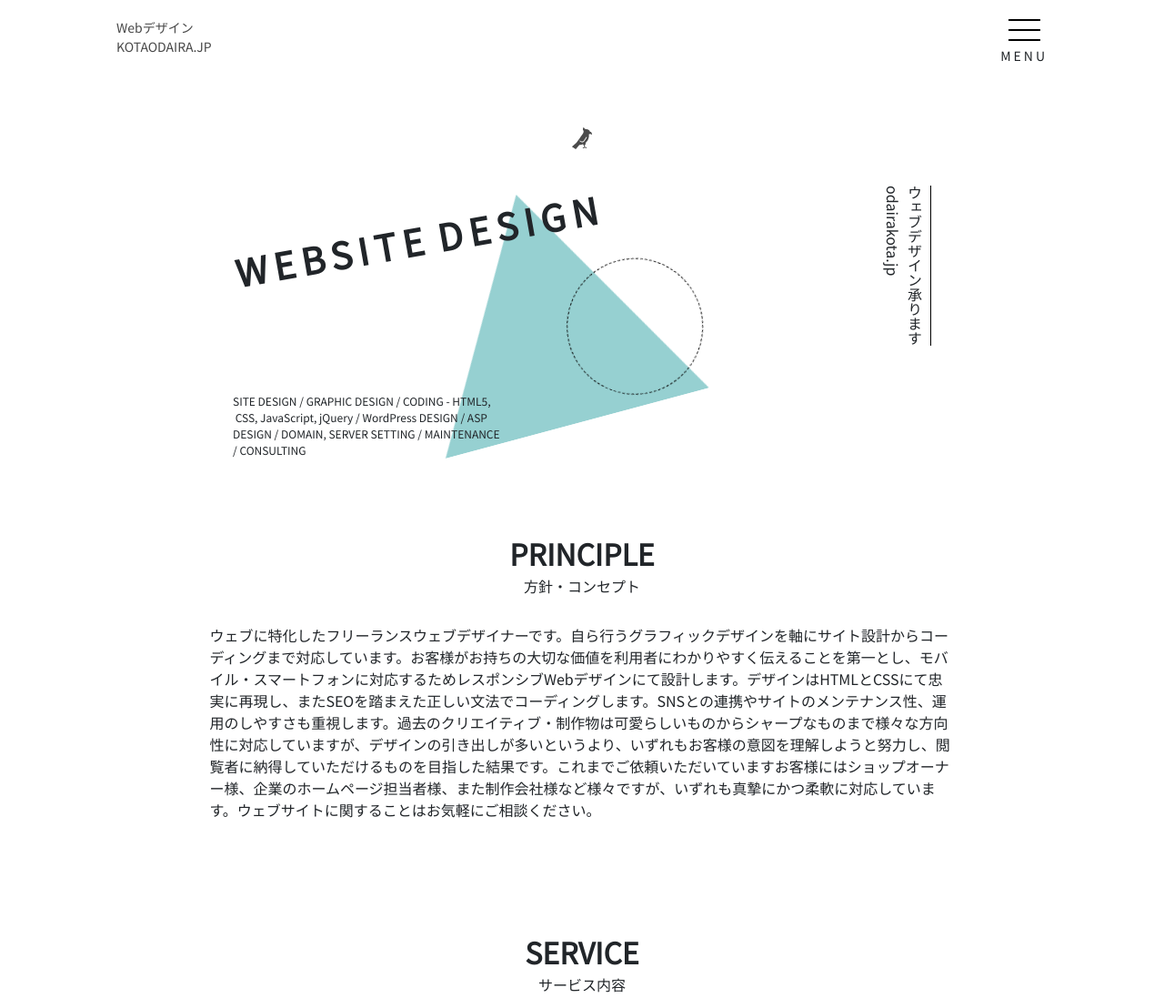
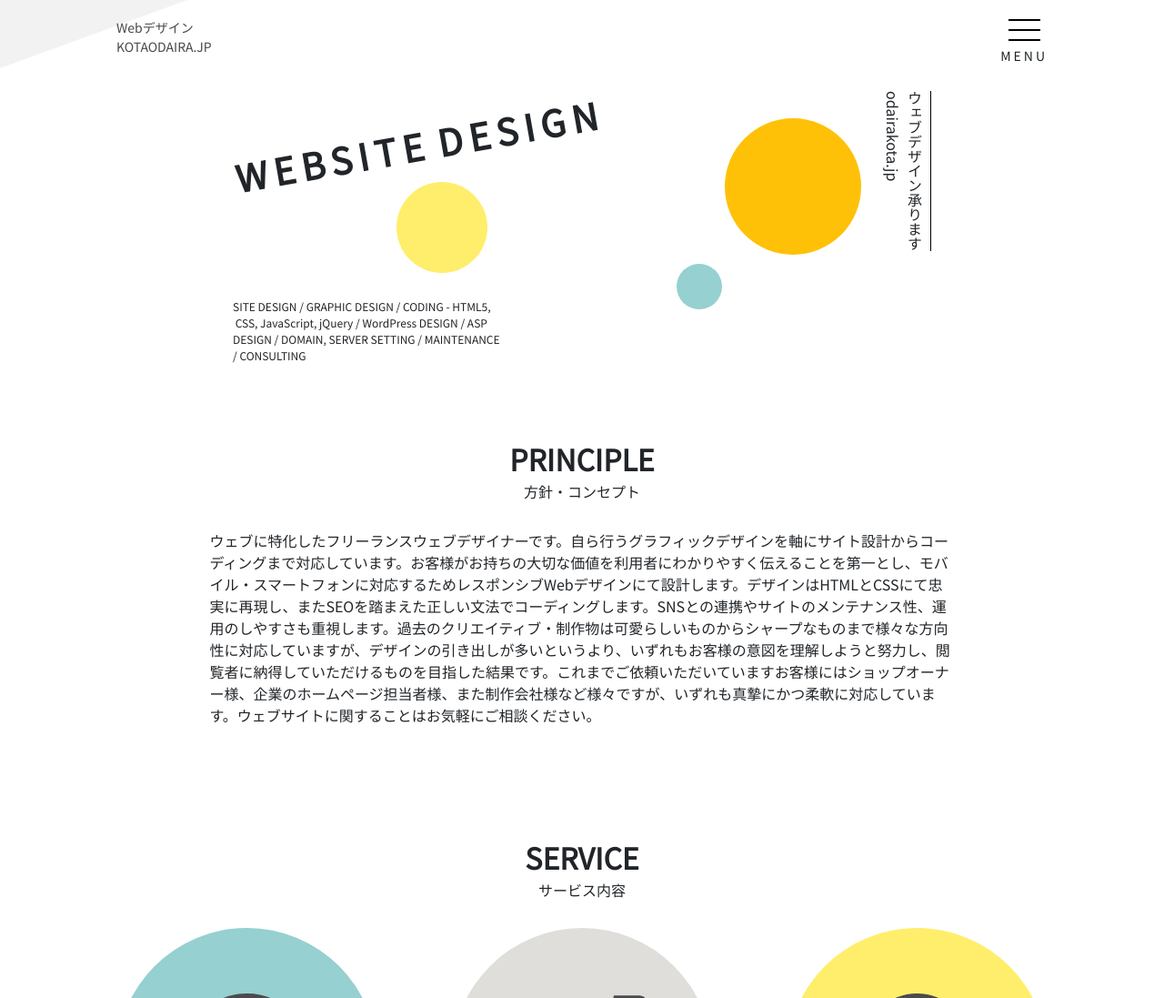
Before and after one commit to empenguin1186/empenguin1186.github.io, a plain HTML site: page index.html in a window 1280 px wide. Shown: the top 1097 px of the page at 91% size. Drawn offline with nearby package versions, Linux system fonts and the light colour scheme; a web font is replaced by a local one.

Commit message:
:+1: 諸々追加

```diff
--- a/index.html
+++ b/index.html
@@ -36,7 +36,7 @@
         </div>
       </header>
       <section class="hero">
-        <img src="images/bird.svg" alt="" class="hero__icon">
+        <!-- <img src="images/bird.svg" alt="" class="hero__icon"> -->
         <div class="hero__texts">
           <div class="hero__horizontal">
             <p class="hero__title">
@@ -52,10 +52,12 @@
             class="hero__desc">SITE&nbsp;DESIGN&nbsp;/&nbsp;GRAPHIC&nbsp;DESIGN&nbsp;/&nbsp;CODING&nbsp;-&nbsp;HTML5,<br>&nbsp;CSS,&nbsp;JavaScript,&nbsp;jQuery&nbsp;/
             WordPress
             DESIGN&nbsp;/&nbsp;ASP&nbsp;<br>DESIGN&nbsp;/&nbsp;DOMAIN,&nbsp;SERVER&nbsp;SETTING&nbsp;/&nbsp;MAINTENANCE&nbsp;<br>/&nbsp;CONSULTING</span>
-        </div>
-        <div class="hero__bg">
-          <div class="hero__triangle"></div>
-          <div class="hero__circle"></div>
+          <div class="hero__bg">
+            <!-- <div class="hero__triangle"></div> -->
+            <div class="hero__circle"></div>
+            <div class="hero__circle"></div>
+            <div class="hero__circle"></div>
+          </div>
         </div>
       </section>
       <section class="principle appear left">
--- a/scripts/main.js
+++ b/scripts/main.js
@@ -49,6 +49,15 @@ class Main {
         }
     }
 
+    _headerBgChange(el, inview) {
+        const header = document.querySelector('.header');
+        if (inview) {
+            header.classList.remove('top');
+        } else {
+            header.classList.add('top');
+        }
+    }
+
     _navAnimation(el, inview) {
         if (inview) {
             this.header.classList.remove('triggered');
@@ -67,6 +76,7 @@ class Main {
     // スクロール監視クラスの初期化
     _scrollInit() {
         this.observers = new ScrollObserver('.hero', this._inviewAnimation);
+        this.observers = new ScrollObserver('.bg-gray', this._headerBgChange, { once: false });
         this.observers = new ScrollObserver('.principle', this._inviewAnimation);
         this.observers = new ScrollObserver('.service', this._inviewAnimation);
         this.observers = new ScrollObserver('.works', this._inviewAnimation);
@@ -74,7 +84,8 @@ class Main {
         this.observers = new ScrollObserver('.about', this._inviewAnimation);
         this.observers = new ScrollObserver('.contact', this._inviewAnimation);
         this.observers = new ScrollObserver('.footer', this._inviewAnimation);
-        // this.observers = new ScrollObserver('.hero__desc', this._textAnimation);
+        this.observers = new ScrollObserver('.title__main', this._textAnimation);
+        this.observers = new ScrollObserver('.title__sub', this._textAnimation);
     }
 
     // スライドの初期化
--- a/styles/breakpoints/_base.scss
+++ b/styles/breakpoints/_base.scss
@@ -84,10 +84,10 @@ img {
 
 .bg-gray {
     position: absolute;
-    top: -100px;
+    top: 0px;
     left: 0;
     width: 100%;
-    height: 100px;
+    height: 75px;
     transform: rotate(-20deg);
     transform-origin: bottom left;
     background-color: rgba(0, 0, 0, 0.05);
@@ -100,8 +100,8 @@ img {
     width: 100%;
     padding: 20px 0;
     z-index: 200;
-    height: 100px;
-    background-color: $cWhite;
+    height: 75px;
+    background-color: transparent;
 
     &__inner {
         display: flex;
@@ -117,6 +117,10 @@ img {
             display: block;
             @extend .font-sm;
         }
+    }
+
+    &.top {
+        background-color: $cWhite;
     }
 }
 
@@ -157,8 +161,12 @@ img {
 .hero {
     position: relative;
     padding-top: 100px;
+    @extend .mb-lg;
     @extend .content-width;
-    @extend .mb-lg;
+    // background-image: url(../../images/top-image.jpg);
+    // background-repeat: no-repeat;
+    // object-fit: cover;
+
 
     &__icon {
         display: flex;
@@ -222,12 +230,49 @@ img {
 
     &__bg {
         position: absolute;
-        bottom: 0;
-        left: 50%;
-        transform: translateX(-50%);
-        z-index: 1;
-        transform-style: preserve-3d;
-        perspective: 1000px;
+        top: 0;
+        left: 0;
+        width: 100%;
+        height: 100%;
+        z-index: -1;
+
+        & > .hero__circle {
+            &:nth-child(1) {
+                top: 10%;
+                right: 10%;
+                width: 150px;
+                height: 150px;
+                background-color: #ffc107;
+                transition-delay: 1s;
+            }
+
+            &:nth-child(2) {
+                top: 50%;
+                left: 30%;
+                transform: translate(-50%, -50%);
+                width: 100px;
+                height: 100px;
+                background-color: $cYellow;
+                transition-delay: 0.5s;
+            }
+
+            &:nth-child(3) {
+                bottom: 20%;
+                right: 30%;
+                width: 50px;
+                height: 50px;
+                background-color: $cMain;
+            }
+        }
+    }
+
+    &__circle {
+        content: "";
+        position: absolute;
+        border-radius: 50%;
+        opacity: 0;
+        transform: scale(0);
+        transition: all 0.5s ease-in;
     }
 
     &__triangle {
@@ -242,28 +287,6 @@ img {
         transition: all 1s ease-in;
     }
 
-    &__circle {
-        position: absolute;
-        top: 30%;
-        right: 0;
-        width: 200px;
-        height: 150px;
-        opacity: 0;
-        transform: rotateZ(20deg) rotateX(-85deg);
-        transform-origin: right bottom;
-        transition: all 0.3s ease 0.5s;
-
-        &::before {
-            content: "";
-            position: absolute;
-            top: 0;
-            left: 0;
-            border: 1px dashed $cBlack;
-            border-radius: 50%;
-            width: 150px;
-            height: 150px;
-        }
-    }
 }
 
 .principle {
@@ -649,7 +672,11 @@ img {
 
         &__circle {
             opacity: 1;
-            transform: rotateZ(20deg) rotateX(0);
+            transform: scale(1);
         }
     }
 }
+
+.char {
+    display: inline-block;
+}
--- a/styles/modules/_hero-slider.scss
+++ b/styles/modules/_hero-slider.scss
@@ -38,9 +38,24 @@
 }
 
 .swiper-button {
-    &-prev,
     &-next {
         color: $cWhite;
+        @include animation(
+            $name: swiper-button-animation-next,
+            $duration: 3s,
+            $timing-function: ease-in-out,
+            $iteration-count: infinite,
+        );
+    }
+
+    &-prev {
+        color: $cWhite;
+        @include animation(
+            $name: swiper-button-animation-prev,
+            $duration: 3s,
+            $timing-function: ease-in-out,
+            $iteration-count: infinite,
+        );
     }
 }
 
@@ -49,3 +64,23 @@
     display: flex;
     justify-content: center;
 }
+
+@keyframes swiper-button-animation-prev {
+    0%,50% {
+        transform: translateX(0);
+    }
+
+    25% {
+        transform: translateX(-10px);
+    }
+}
+
+@keyframes swiper-button-animation-next {
+    0%,50% {
+        transform: translateX(0);
+    }
+
+    25% {
+        transform: translateX(10px);
+    }
+}
```
Also changed, not shown: styles/styles.css, 3 other files.
